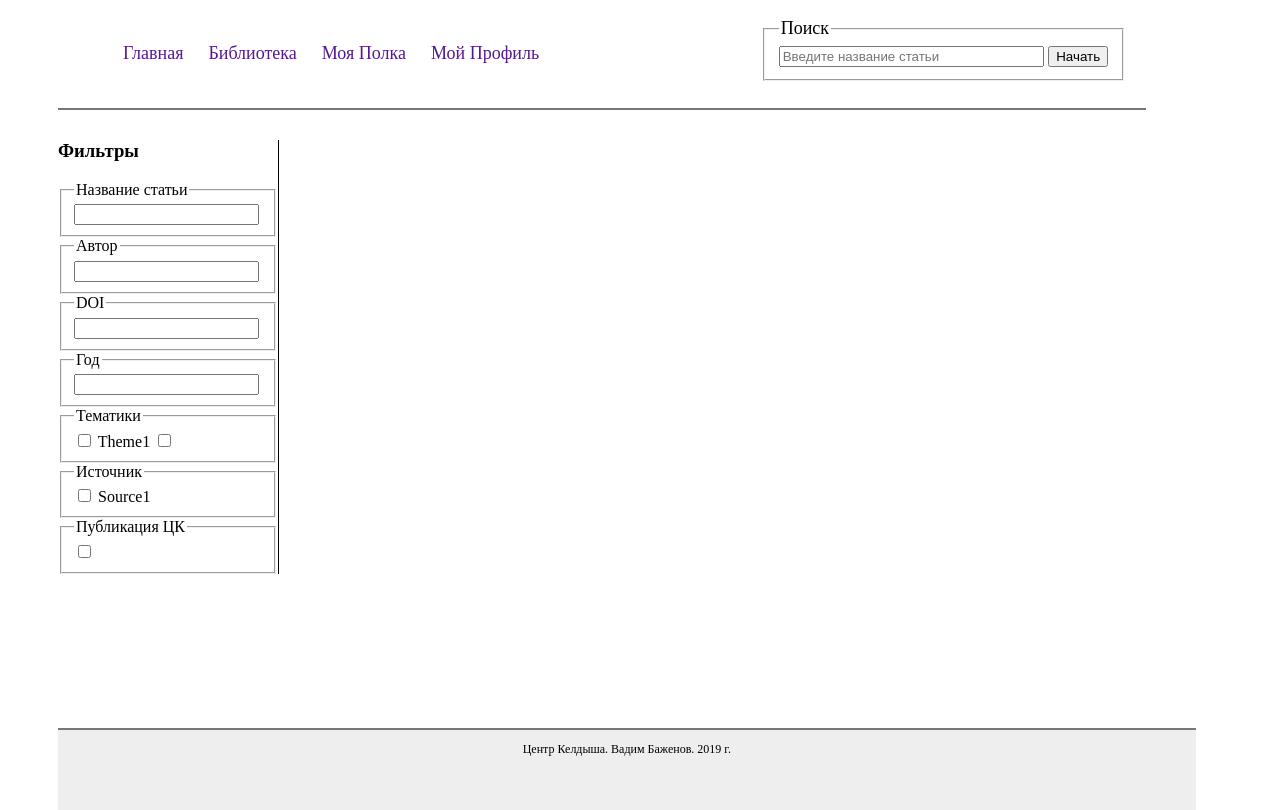
After one commit to bazhenov4job/article_base, a Django app: page /library in a window 1280 px wide. The commit adds this page. Run offline with Django 3.2, Linux system fonts and the light colour scheme.

Commit message:
added library.html and connected it to statics

```diff
--- a/article_base/article_base/settings.py
+++ b/article_base/article_base/settings.py
@@ -38,6 +38,7 @@ INSTALLED_APPS = [
     'django.contrib.messages',
     'django.contrib.staticfiles',
     'mainapp.apps.MainappConfig',
+    'libraryapp.apps.LibraryappConfig',
 ]
 
 MIDDLEWARE = [
--- a/article_base/article_base/urls.py
+++ b/article_base/article_base/urls.py
@@ -16,8 +16,10 @@ Including another URLconf
 from django.contrib import admin
 from django.urls import path
 from mainapp import views as mainapp
+from libraryapp import views as libraryapp
 
 urlpatterns = [
     path('', mainapp.index),
+    path('library', libraryapp.library),
     path('admin/', admin.site.urls),
 ]
--- /dev/null
+++ b/article_base/libraryapp/templates/libraryapp/library.html
@@ -0,0 +1,73 @@
+<!DOCTYPE html>
+<html>
+<head>
+	<title>Библиотека</title>
+	<meta charset="utf-8">
+	<link rel="stylesheet" type="text/css" href="static/css/style.css">
+</head>
+<body>
+	<div class="container">
+		<div class="header">
+			<ul class="menu_main">
+				<li><a href="">Главная</a></li>
+				<li><a href="">Библиотека</a></li>
+				<li><a href="">Моя Полка</a></li>
+				<li><a href="">Мой Профиль</a></li>
+			</ul>
+			<form class="search_field">
+						<fieldset>
+							<legend>Поиск</legend>
+							<input size="30" type="text" placeholder="Введите название статьи" name="search">
+							<input type="submit" name="search_button" value="Начать">
+						</fieldset>
+			</form>
+		</div>
+
+		<div class="filters">
+			<form>
+				<h3>Фильтры</h3>
+				<fieldset>
+					<legend>Название статьи</legend>
+					<input type="textbox" name="" >
+				</fieldset>
+				<fieldset>
+					<legend>Автор</legend>
+					<input type="textbox" name="" >
+				</fieldset>
+				<fieldset>
+					<legend>DOI</legend>
+					<input type="textbox" name="" >
+				</fieldset>
+				<fieldset>
+					<legend>Год</legend>
+					<input type="textbox" name="">
+				</fieldset>
+				<fieldset>
+					<legend>Тематики</legend>
+					<input type="checkbox" id="1" name="">
+					<label for="1">Theme1</label>
+					<input type="checkbox" name="">
+				</fieldset>
+				<fieldset>
+					<legend>Источник</legend>
+					<input type="checkbox" id="1" name="">
+					<label for="1">Source1</label>
+				</fieldset>
+				<fieldset>
+					<legend>Публикация ЦК</legend>
+					<input type="checkbox" name="">
+				</fieldset>
+
+			</form>
+
+		</div>
+		<div class="clear_both"></div>
+		<div class="article_prev"></div>
+		<div class="clear_both"></div>
+	</div>
+	<div class="footer">
+		<p>Центр Келдыша. Вадим Баженов. 2019 г.</p>
+	</div>
+
+</body>
+</html>
--- a/article_base/libraryapp/views.py
+++ b/article_base/libraryapp/views.py
@@ -1,3 +1,7 @@
 from django.shortcuts import render
 
 # Create your views here.
+
+
+def library(request):
+    return render(request, "libraryapp/library.html")
--- a/article_base/static/css/style.css
+++ b/article_base/static/css/style.css
@@ -94,3 +94,9 @@ html, body {
 	min-width: 900px;
 	margin-top: -80px;
 }
+
+.filters {
+	margin-top:30px;
+	border-right: 1px solid black;
+	width: 220px;
+}
```
